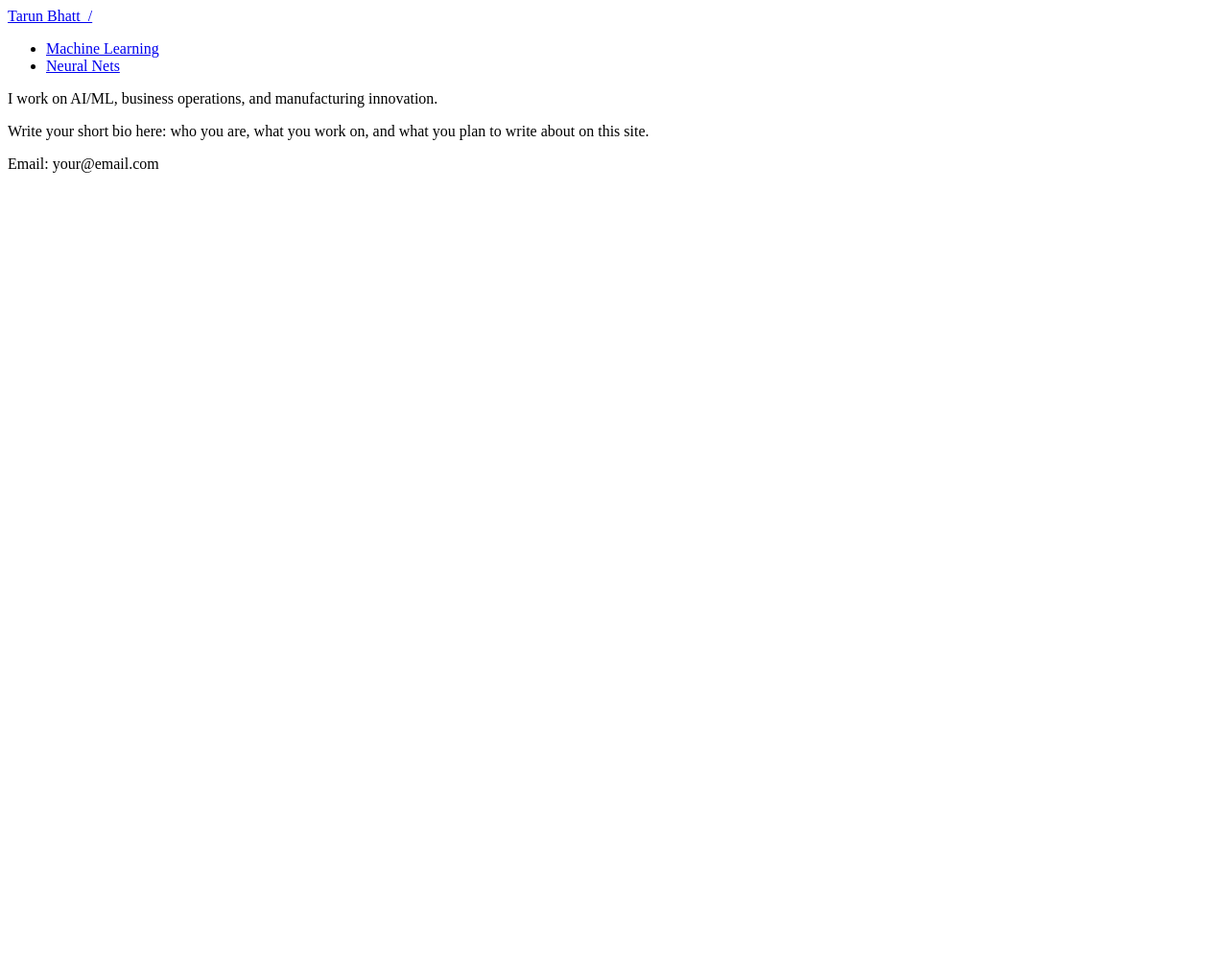
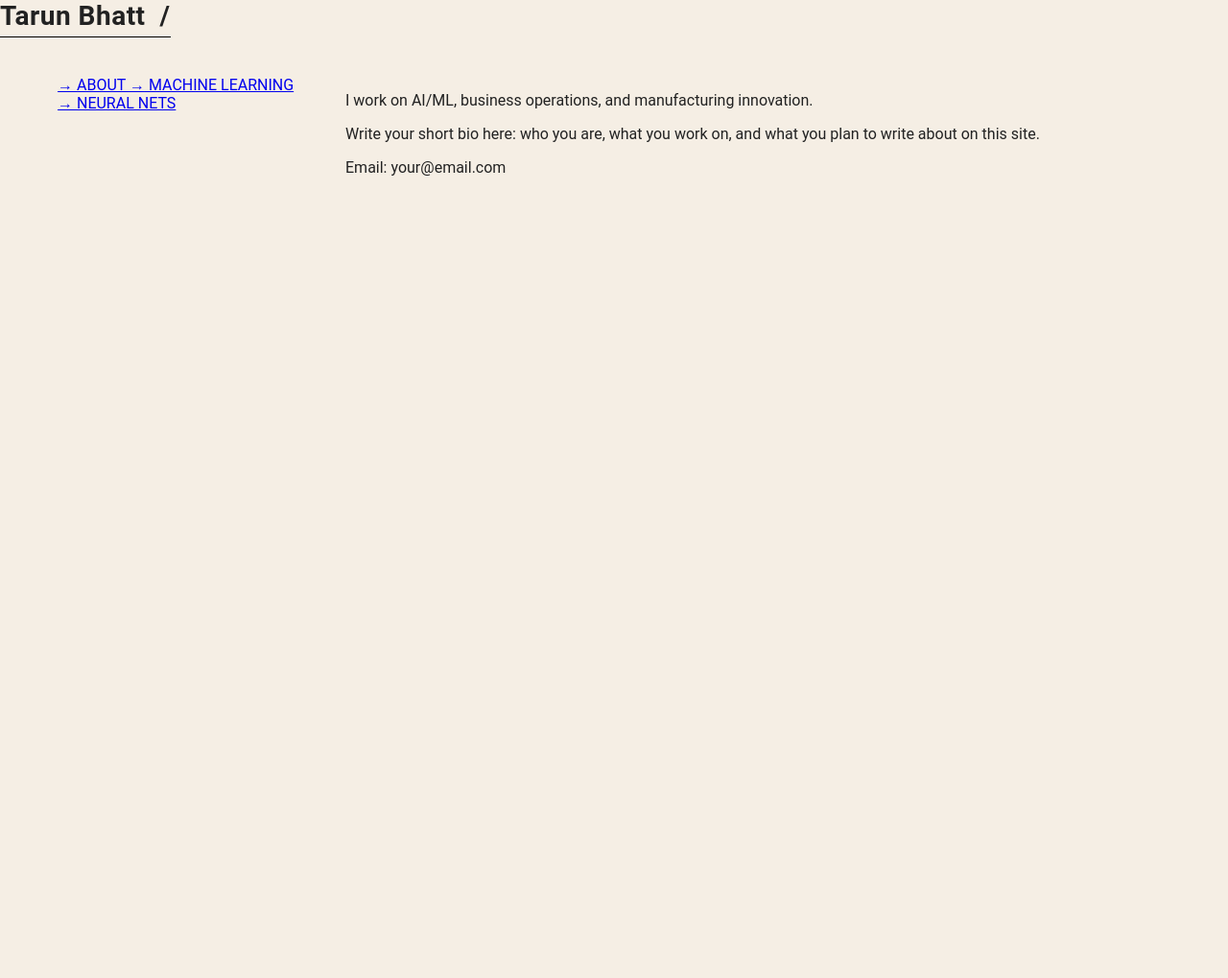
Before and after one commit to rimkute/blog, a Jekyll site: the page built from index.md, in a window 1280 px wide. Shown: the whole page at 96% size. Built offline with Jekyll 4.4.1, drawn with Linux system fonts in a browser that asks for light colours; before the commit the page ends 900 px from its top, so only the background shows below that.

Commit message:
Update default.html

```diff
--- a/_layouts/default.html
+++ b/_layouts/default.html
@@ -1,49 +1,61 @@
 <!DOCTYPE html>
 <html lang="en">
 <head>
-    <meta charset="UTF-8">
-    <meta name="viewport" content="width=device-width, initial-scale=1.0">
+  <meta charset="utf-8">
+  <title>
+    {% if page.title %}
+      {{ page.title }} | Tarun Bhatt
+    {% else %}
+      Tarun Bhatt
+    {% endif %}
+  </title>
+  <meta name="viewport" content="width=device-width, initial-scale=1">
 
-    <title>{{ page.title }} — {{ site.title }}</title>
-
-    <link rel="stylesheet" href="{{ '/assets/main.css' | relative_url }}">
+  <!-- Font + CSS -->
   <link rel="preconnect" href="https://fonts.googleapis.com">
   <link rel="preconnect" href="https://fonts.gstatic.com" crossorigin>
-    <link href="https://fonts.googleapis.com/css2?family=Roboto:wght@300;400;500;700&display=swap" rel="stylesheet">
+  <link href="https://fonts.googleapis.com/css2?family=Roboto+Condensed:wght@300;400;700&display=swap" rel="stylesheet">
+
+  <link rel="stylesheet" href="{{ "/assets/css/main.css" | relative_url }}">
 </head>
 
 <body>
-    <div class="layout">
-      <aside class="sidebar">
+  <div class="site-wrapper">
 
-        <!-- SITE NAME WITH HOVER UNDERLINE ANIMATION -->
-        <a href="{{ '/' | relative_url }}" class="site-name">
+    <header class="site-header">
+      <!-- hardcoded name with two spaces before slash -->
+      <a href="{{ "/" | relative_url }}" class="site-name">
         Tarun Bhatt&nbsp;&nbsp;/
       </a>
+    </header>
 
-        <nav class="nav">
-          <ul>
-            {% for page in site.pages %}
-              {% if page.title and page.nav == true %}
-                <li>
-                  <a href="{{ page.url | relative_url }}">{{ page.title }}</a>
-                </li>
-              {% endif %}
+    <div class="layout">
+
+      <aside class="sidebar">
+        <nav class="menu">
+
+          <!-- ABOUT PAGE -->
+          <a href="{{ "/about/" | relative_url }}"
+             class="menu-item {% if page.url == "/about/" %}active{% endif %}">
+            <span class="arrow">→</span> ABOUT
+          </a>
+
+          <!-- POSTS -->
+          {% for post in site.posts %}
+            <a href="{{ post.url | relative_url }}"
+               class="menu-item {% if page.url == post.url %}active{% endif %}">
+              <span class="arrow">→</span> {{ post.title | upcase }}
+            </a>
           {% endfor %}
 
-            {% for post in site.posts %}
-              <li class="{% if page.url == post.url %}active{% endif %}">
-                <a href="{{ post.url | relative_url }}">{{ post.title }}</a>
-              </li>
-            {% endfor %}
-          </ul>
         </nav>
-
       </aside>
 
-      <main class="content">
+      <main class="site-content">
         {{ content }}
       </main>
+
+    </div>
   </div>
 </body>
 </html>
```
Lines whose indentation alone changed are shown as unchanged.
